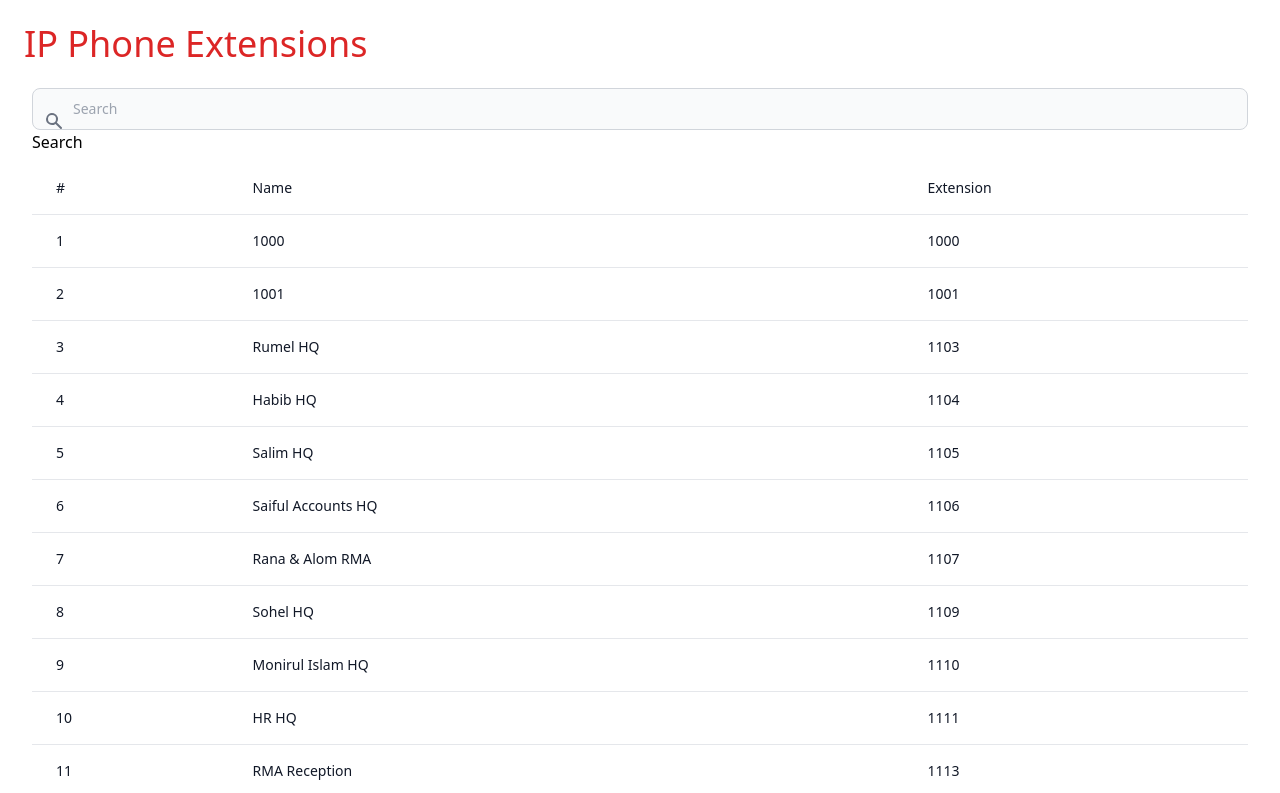
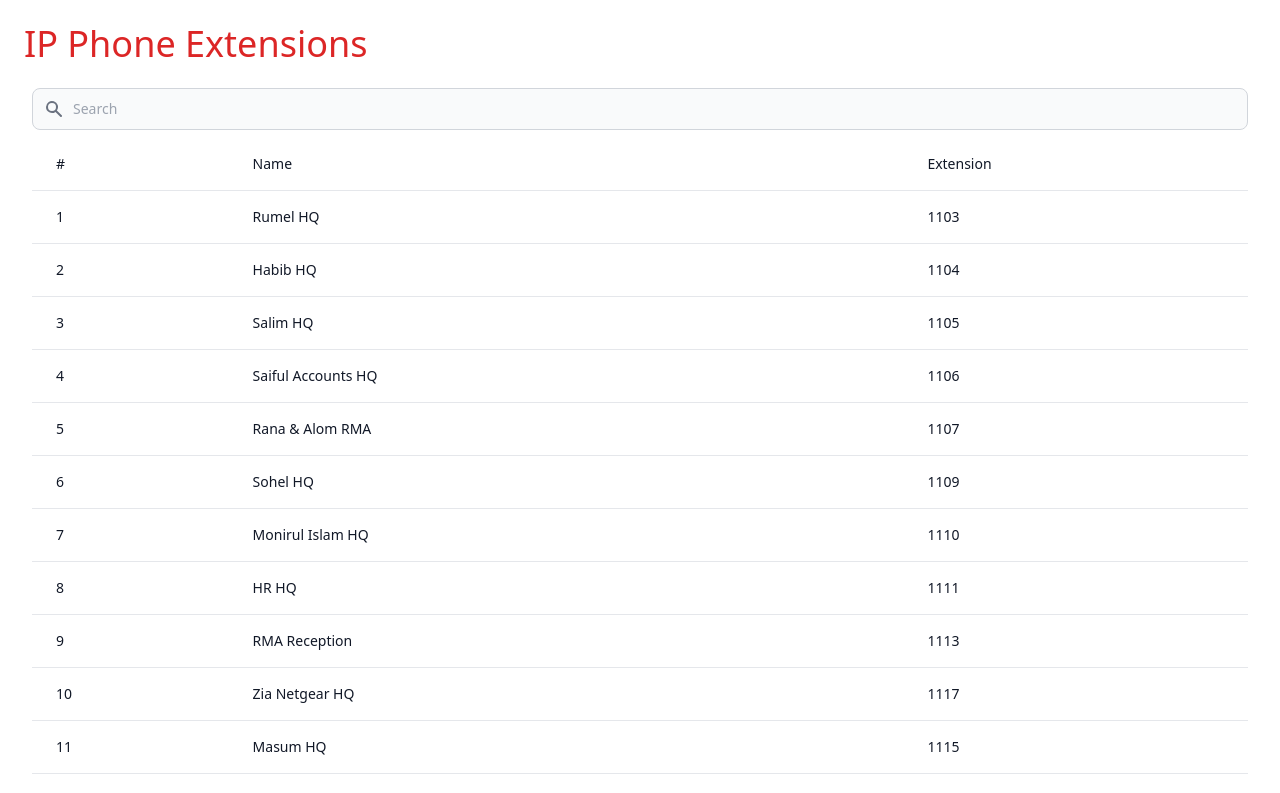
Before and after one commit to masumcity/vue3filter, a Vue app: page / in a window 1280 px wide. Shown: the top 793 px of the page. Built offline with nearby package versions, Linux system fonts and the light colour scheme.

Commit message:
fix filter

```diff
--- a/src/App.vue
+++ b/src/App.vue
@@ -4,7 +4,7 @@
   <div>
     <h1 class="text-red-600 text-4xl p-6">IP Phone Extensions</h1>
 
-    <form @submit.prevent="searchUser" class="flex items-center mx-8">
+    <form class="flex items-center mx-8">
       <label for="simple-search" class="sr-only">Search</label>
       <div class="relative w-full">
         <div
@@ -32,7 +32,6 @@
           v-model="search"
           required
         />
-        <button type="submit">Search</button>
       </div>
     </form>
 
@@ -66,7 +65,7 @@
               </thead>
               <tbody>
                 <tr
-                  v-for="(list, index) in jsonlists"
+                  v-for="(list, index) in filtereds"
                   :key="index"
                   class="bg-white border-b transition duration-300 ease-in-out hover:bg-gray-100"
                 >
@@ -78,12 +77,12 @@
                   <td
                     class="px-6 py-4 whitespace-nowrap text-sm font-medium text-gray-900"
                   >
-                    {{ list.Name }}
+                    {{ list.name }}
                   </td>
                   <td
                     class="text-sm text-gray-900 font-light px-6 py-4 whitespace-nowrap"
                   >
-                    {{ list.EXT }}
+                    {{ list.ext }}
                   </td>
                 </tr>
               </tbody>
@@ -109,12 +108,14 @@ export default {
     this.jsonlists = lists;
   },
 
-  methods: {
-    searchUser() {
-      const searchTerm = this.search.toLowerCase();
-      this.jsonlists.filter((list) => {
-        return list.Name.includes(searchTerm);
-      });
+  computed: {
+    filtereds() {
+      const search = this.search.toLowerCase();
+      return this.jsonlists.filter(
+        (list) =>
+          typeof list.name === "string" &&
+          list.name.toLowerCase().includes(search)
+      );
     },
   },
 };
--- a/src/data/extension.json
+++ b/src/data/extension.json
@@ -1,322 +1,322 @@
 [
   {
-    "EXT": "1000",
-    "Name": 1000
+    "ext": "1000",
+    "name": 1000
   },
   {
-    "EXT": "1001",
-    "Name": 1001
+    "ext": "1001",
+    "name": 1001
   },
   {
-    "EXT": "1103",
-    "Name": "Rumel HQ"
+    "ext": "1103",
+    "name": "Rumel HQ"
   },
   {
-    "EXT": "1104",
-    "Name": "Habib HQ"
+    "ext": "1104",
+    "name": "Habib HQ"
   },
   {
-    "EXT": "1105",
-    "Name": "Salim HQ"
+    "ext": "1105",
+    "name": "Salim HQ"
   },
   {
-    "EXT": "1106",
-    "Name": "Saiful Accounts HQ"
+    "ext": "1106",
+    "name": "Saiful Accounts HQ"
   },
   {
-    "EXT": "1107",
-    "Name": "Rana & Alom RMA"
+    "ext": "1107",
+    "name": "Rana & Alom RMA"
   },
   {
-    "EXT": "1109",
-    "Name": "Sohel HQ"
+    "ext": "1109",
+    "name": "Sohel HQ"
   },
   {
-    "EXT": "1110",
-    "Name": "Monirul Islam HQ"
+    "ext": "1110",
+    "name": "Monirul Islam HQ"
   },
   {
-    "EXT": "1111",
-    "Name": "HR HQ"
+    "ext": "1111",
+    "name": "HR HQ"
   },
   {
-    "EXT": "1113",
-    "Name": "RMA Reception"
+    "ext": "1113",
+    "name": "RMA Reception"
   },
   {
-    "EXT": "1117",
-    "Name": "Zia Netgear HQ"
+    "ext": "1117",
+    "name": "Zia Netgear HQ"
   },
   {
-    "EXT": "1115",
-    "Name": "Masum HQ"
+    "ext": "1115",
+    "name": "Masum HQ"
   },
   {
-    "EXT": "1114",
-    "Name": "Ayon HQ"
+    "ext": "1114",
+    "name": "Ayon HQ"
   },
   {
-    "EXT": "1108",
-    "Name": "Amzad/Sumon RMA"
+    "ext": "1108",
+    "name": "Amzad/Sumon RMA"
   },
   {
-    "EXT": "1112",
-    "Name": "Babu HQ"
+    "ext": "1112",
+    "name": "Babu HQ"
   },
   {
-    "EXT": "1119",
-    "Name": "Zia Account HQ"
+    "ext": "1119",
+    "name": "Zia Account HQ"
   },
   {
-    "EXT": "1120",
-    "Name": "Niaz Graphics HQ"
+    "ext": "1120",
+    "name": "Niaz Graphics HQ"
   },
   {
-    "EXT": "1121",
-    "Name": "Sahin Store HQ"
+    "ext": "1121",
+    "name": "Sahin Store HQ"
   },
   {
-    "EXT": "1122",
-    "Name": "Ahetesham (ValueTop) HQ"
+    "ext": "1122",
+    "name": "Ahetesham (ValueTop) HQ"
   },
   {
-    "EXT": "1123",
-    "Name": "Shohel Sales HQ"
+    "ext": "1123",
+    "name": "Shohel Sales HQ"
   },
   {
-    "EXT": "1124",
-    "Name": "Dining HQ"
+    "ext": "1124",
+    "name": "Dining HQ"
   },
   {
-    "EXT": "1125",
-    "Name": "Sagor Uniview HQ"
+    "ext": "1125",
+    "name": "Sagor Uniview HQ"
   },
   {
-    "EXT": "1128",
-    "Name": "Gazi Online"
+    "ext": "1128",
+    "name": "Gazi Online"
   },
   {
-    "EXT": "1129",
-    "Name": "Sabbir HQ"
+    "ext": "1129",
+    "name": "Sabbir HQ"
   },
   {
-    "EXT": "1130",
-    "Name": "Imran Hossain HQ"
+    "ext": "1130",
+    "name": "Imran Hossain HQ"
   },
   {
-    "EXT": "1131",
-    "Name": "Asieef HQ"
+    "ext": "1131",
+    "name": "Asieef HQ"
   },
   {
-    "EXT": "1132",
-    "Name": "Shova HQ"
+    "ext": "1132",
+    "name": "Shova HQ"
   },
   {
-    "EXT": "1133",
-    "Name": "Collection 2 HQ"
+    "ext": "1133",
+    "name": "Collection 2 HQ"
   },
   {
-    "EXT": "1134",
-    "Name": "Ariful Islam Tipu HQ"
+    "ext": "1134",
+    "name": "Ariful Islam Tipu HQ"
   },
   {
-    "EXT": "1118",
-    "Name": "Jamal RMA"
+    "ext": "1118",
+    "name": "Jamal RMA"
   },
   {
-    "EXT": "1135",
-    "Name": "Ripon Havit HQ"
+    "ext": "1135",
+    "name": "Ripon Havit HQ"
   },
   {
-    "EXT": "1136",
-    "Name": "Opu HQ"
+    "ext": "1136",
+    "name": "Opu HQ"
   },
   {
-    "EXT": "1137",
-    "Name": "Belal HQ"
+    "ext": "1137",
+    "name": "Belal HQ"
   },
   {
-    "EXT": "1150",
-    "Name": "Omar Faruq HQ"
+    "ext": "1150",
+    "name": "Omar Faruq HQ"
   },
   {
-    "EXT": "2100",
-    "Name": "Hasan Multiplan"
+    "ext": "2100",
+    "name": "Hasan Multiplan"
   },
   {
-    "EXT": "2101",
-    "Name": "RMA Multiplan"
+    "ext": "2101",
+    "name": "RMA Multiplan"
   },
   {
-    "EXT": "2102",
-    "Name": "Kabir Multiplan"
+    "ext": "2102",
+    "name": "Kabir Multiplan"
   },
   {
-    "EXT": "2200",
-    "Name": "Pappu Gulshan"
+    "ext": "2200",
+    "name": "Pappu Gulshan"
   },
   {
-    "EXT": "2201",
-    "Name": "Shoag RMA Gulshan"
+    "ext": "2201",
+    "name": "Shoag RMA Gulshan"
   },
   {
-    "EXT": "2300",
-    "Name": "Faruq Uttara"
+    "ext": "2300",
+    "name": "Faruq Uttara"
   },
   {
-    "EXT": "2301",
-    "Name": "RMA Liton Uttara"
+    "ext": "2301",
+    "name": "RMA Liton Uttara"
   },
   {
-    "EXT": "2400",
-    "Name": "Zaman Motijheel"
+    "ext": "2400",
+    "name": "Zaman Motijheel"
   },
   {
-    "EXT": "2401",
-    "Name": "Atiq Motijhil"
+    "ext": "2401",
+    "name": "Atiq Motijhil"
   },
   {
-    "EXT": "2501",
-    "Name": "Nazmul RMA IDB"
+    "ext": "2501",
+    "name": "Nazmul RMA IDB"
   },
   {
-    "EXT": "2502",
-    "Name": "Sarowar IDB"
+    "ext": "2502",
+    "name": "Sarowar IDB"
   },
   {
-    "EXT": "2600",
-    "Name": "Sijul Motalib Plaza"
+    "ext": "2600",
+    "name": "Sijul Motalib Plaza"
   },
   {
-    "EXT": "2601",
-    "Name": "RMA Motalib Plaza"
+    "ext": "2601",
+    "name": "RMA Motalib Plaza"
   },
   {
-    "EXT": "3100",
-    "Name": "Mamun Chittagong"
+    "ext": "3100",
+    "name": "Mamun Chittagong"
   },
   {
-    "EXT": "3102",
-    "Name": "Jamal Chittagong"
+    "ext": "3102",
+    "name": "Jamal Chittagong"
   },
   {
-    "EXT": "3103",
-    "Name": "Khorshed Chittagong"
+    "ext": "3103",
+    "name": "Khorshed Chittagong"
   },
   {
-    "EXT": "3104",
-    "Name": "Moinul Chittagong"
+    "ext": "3104",
+    "name": "Moinul Chittagong"
   },
   {
-    "EXT": "3200",
-    "Name": "Mithu Rajshahi"
+    "ext": "3200",
+    "name": "Mithu Rajshahi"
   },
   {
-    "EXT": "3201",
-    "Name": "Biplob RMA Rajshahi"
+    "ext": "3201",
+    "name": "Biplob RMA Rajshahi"
   },
   {
-    "EXT": "3601",
-    "Name": "RMA Barishal"
+    "ext": "3601",
+    "name": "RMA Barishal"
   },
   {
-    "EXT": "1116",
-    "Name": "Ashraful Hasan HQ"
+    "ext": "1116",
+    "name": "Ashraful Hasan HQ"
   },
   {
-    "EXT": "1126",
-    "Name": "Tareq HQ"
+    "ext": "1126",
+    "name": "Tareq HQ"
   },
   {
-    "EXT": "3101",
-    "Name": "RMA Chittagong"
+    "ext": "3101",
+    "name": "RMA Chittagong"
   },
   {
-    "EXT": "4998",
-    "Name": "Jamal Demo"
+    "ext": "4998",
+    "name": "Jamal Demo"
   },
   {
-    "EXT": "1003",
-    "Name": "Masud Store CW"
+    "ext": "1003",
+    "name": "Masud Store CW"
   },
   {
-    "EXT": "5000",
-    "Name": "MD Home"
+    "ext": "5000",
+    "name": "MD Home"
   },
   {
-    "EXT": "1101",
-    "Name": "Manik HQ"
+    "ext": "1101",
+    "name": "Manik HQ"
   },
   {
-    "EXT": "1102",
-    "Name": "Rimon HQ"
+    "ext": "1102",
+    "name": "Rimon HQ"
   },
   {
-    "EXT": "1127",
-    "Name": "Shahed RMA"
+    "ext": "1127",
+    "name": "Shahed RMA"
   },
   {
-    "EXT": "5001",
-    "Name": "Demo"
+    "ext": "5001",
+    "name": "Demo"
   },
   {
-    "EXT": "1010",
-    "Name": "RMA CW"
+    "ext": "1010",
+    "name": "RMA CW"
   },
   {
-    "EXT": "1002",
-    "Name": "Anwar Billing CW"
+    "ext": "1002",
+    "name": "Anwar Billing CW"
   },
   {
-    "EXT": "4999",
-    "Name": "Babu Mobile"
+    "ext": "4999",
+    "name": "Babu Mobile"
   },
   {
-    "EXT": "1138",
-    "Name": "Mehedi HQ"
+    "ext": "1138",
+    "name": "Mehedi HQ"
   },
   {
-    "EXT": "3300",
-    "Name": "Kallol Bogura"
+    "ext": "3300",
+    "name": "Kallol Bogura"
   },
   {
-    "EXT": "3301",
-    "Name": "Zahid RMA Bogura"
+    "ext": "3301",
+    "name": "Zahid RMA Bogura"
   },
   {
-    "EXT": "3400",
-    "Name": "Parvez Rangpur"
+    "ext": "3400",
+    "name": "Parvez Rangpur"
   },
   {
-    "EXT": "3401",
-    "Name": "RMA Rangpur"
+    "ext": "3401",
+    "name": "RMA Rangpur"
   },
   {
-    "EXT": "3402",
-    "Name": "Ujjal Rangpur"
+    "ext": "3402",
+    "name": "Ujjal Rangpur"
   },
   {
-    "EXT": "3500",
-    "Name": "Zillur Sylhet"
+    "ext": "3500",
+    "name": "Zillur Sylhet"
   },
   {
-    "EXT": "3501",
-    "Name": "RMA Sylhet"
+    "ext": "3501",
+    "name": "RMA Sylhet"
   },
   {
-    "EXT": "3600",
-    "Name": "Lemin Barishal"
+    "ext": "3600",
+    "name": "Lemin Barishal"
   },
   {
-    "EXT": "1139",
-    "Name": "Mahmudul Hasan HQ"
+    "ext": "1139",
+    "name": "Mahmudul Hasan HQ"
   },
   {
-    "EXT": "1011",
-    "Name": "Jakir CW"
+    "ext": "1011",
+    "name": "Jakir CW"
   },
   {
-    "EXT": "2500",
-    "Name": "IDB"
+    "ext": "2500",
+    "name": "IDB"
   }
 ]
```
